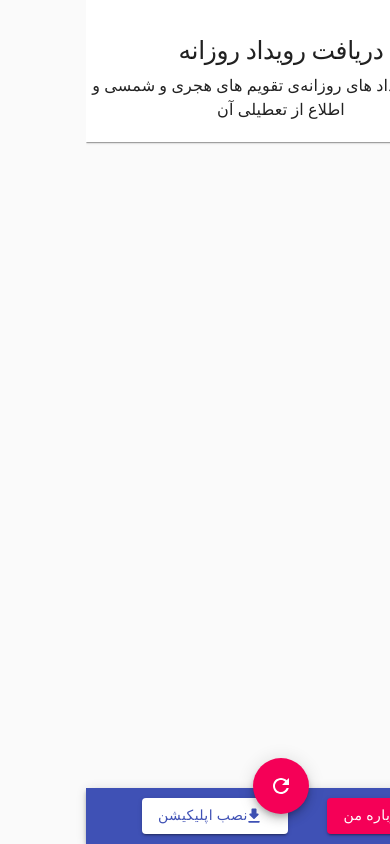
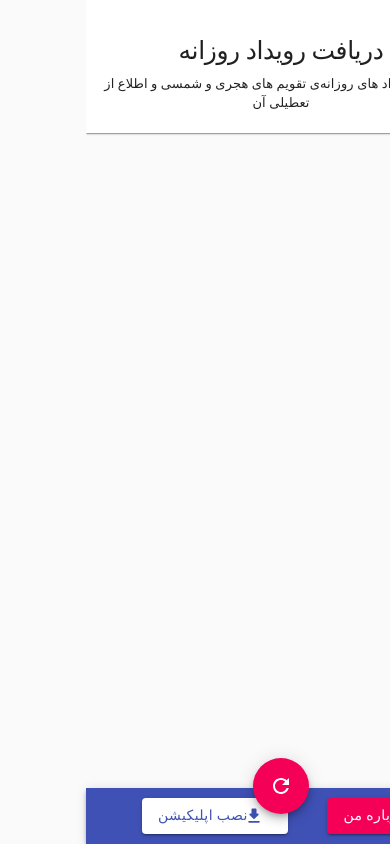
Before and after one commit to sabermazoji/evanta-pwa, a React (Create React App) app: page / in a window 390 px wide. Built offline with nearby package versions, Linux system fonts and the light colour scheme; the HTML template or start-up script is replaced by a standard one.

Commit message:
change discreption font size

```diff
--- a/src/components/elemenets/Header.js
+++ b/src/components/elemenets/Header.js
@@ -20,6 +20,9 @@ const useStyles = makeStyles((theme) => ({
     discreption: {
         textAlign: 'center',
         fontFamily: 'Vazir',
+        [theme.breakpoints.down('md')]: {
+            fontSize: 13,
+        },
     },
 }));
 
```
